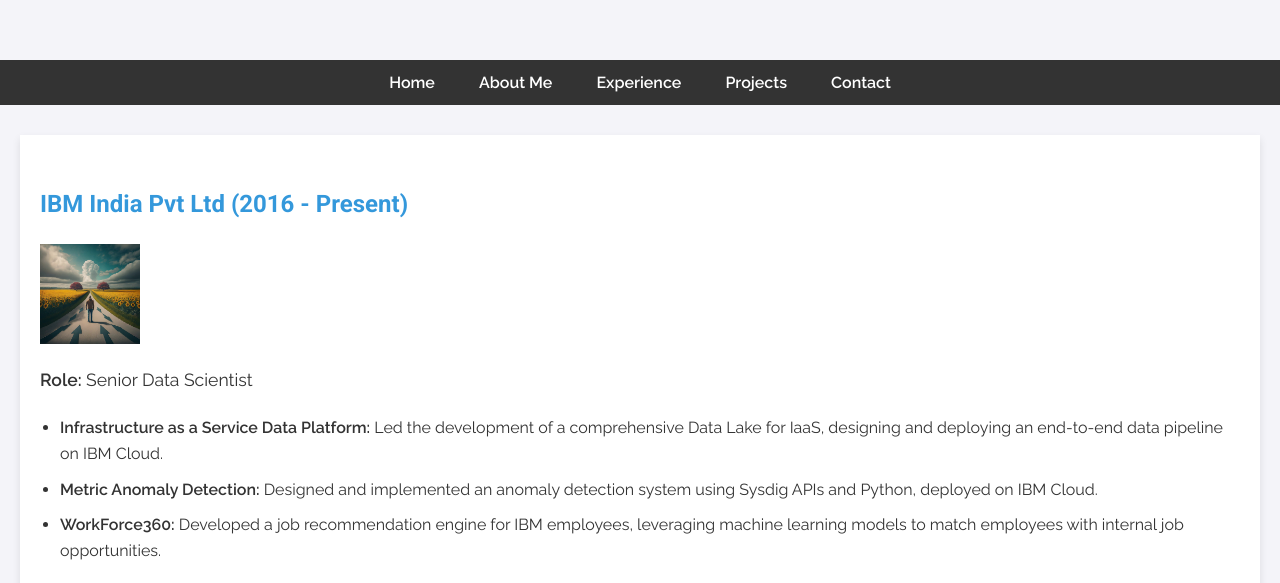
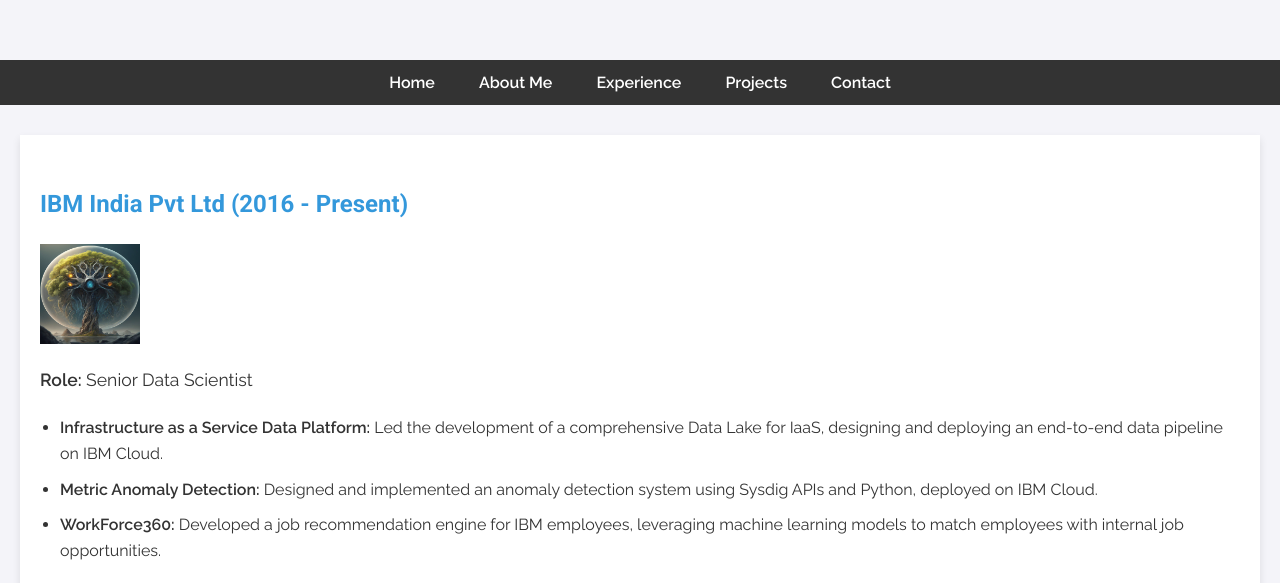
Before and after one commit to NimJ/nimeshjha, a plain HTML site: page experience.html in a window 1280 px wide. Shown: the part 217-800 px from the top of the page. Drawn offline with Linux system fonts and the light colour scheme.

Commit message:
Update experience.html

```diff
--- a/experience.html
+++ b/experience.html
@@ -30,7 +30,7 @@
     <!-- Experience Section -->
     <section class="experience-section">
         <h2>IBM India Pvt Ltd (2016 - Present)</h2>
-        <img src="nimeshjha/images/Gemini_Generated_Image_6jfg2o6jfg2o6jfg.jpg" alt="IBM Logo" class="experience-logo">
+        <img src="images/Gemini_Generated_Image_4coobz4coobz4coo.jpg" alt="IBM Logo" class="experience-logo">
         <p><strong>Role:</strong> Senior Data Scientist</p>
         <ul>
             <li><strong>Infrastructure as a Service Data Platform:</strong> Led the development of a comprehensive Data Lake for IaaS, designing and deploying an end-to-end data pipeline on IBM Cloud.</li>
```
